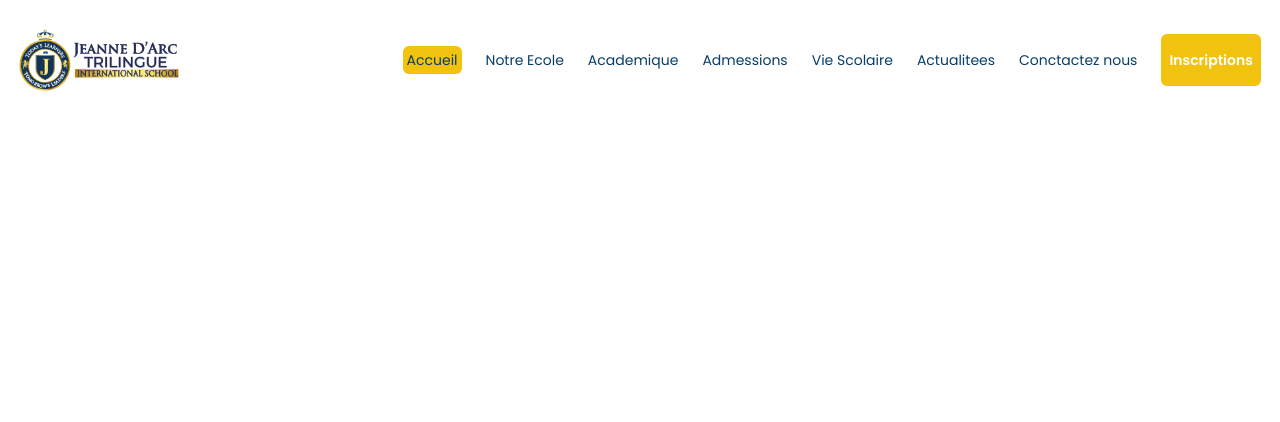
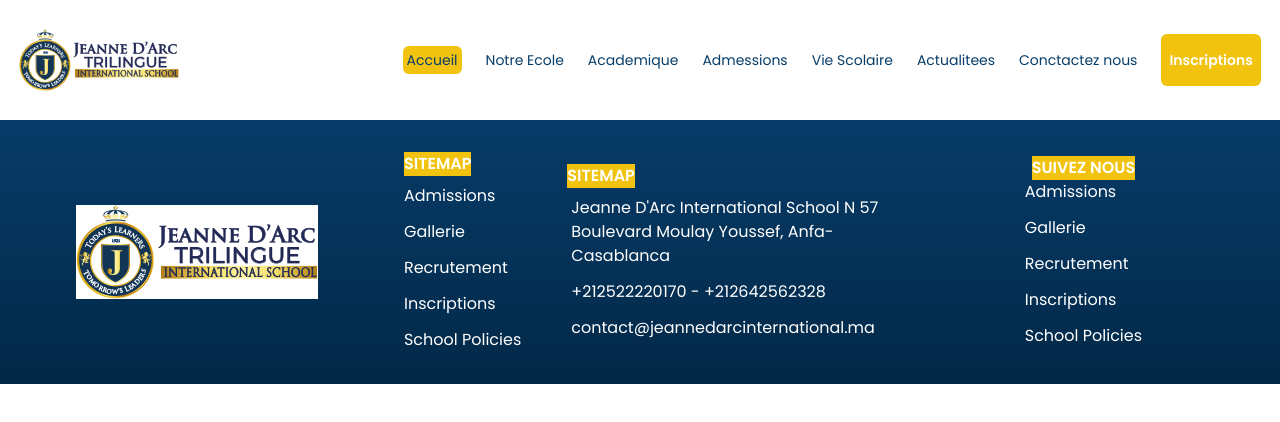
Before and after one commit to Afifi24/Triligue_School, a React (Vite) app: page / in a window 1280 px wide. Shown: the top 422 px of the page. Built offline with nearby package versions, Linux system fonts and the light colour scheme.

Commit message:
add footer

```diff
--- a/src/App.jsx
+++ b/src/App.jsx
@@ -1,9 +1,11 @@
 import React from 'react'
 import Navbar from './components/Navbar'
+import Footer from './components/Footer'
 const App = () => {
   return (
     <>
      <Navbar/>
+     <Footer/>
     </>
   )
 }
--- /dev/null
+++ b/src/components/Footer.jsx
@@ -0,0 +1,57 @@
+import React from 'react'
+import Logo from '../assets/Logo.png'
+const Footer = () => {
+  return (
+    <footer className=' min-h-[40vh] text-white'>
+        <div className='gradientbg'>
+        <div className='w-[97%]  m-auto  2xl:w-[93%]'>
+              <div className='grid  gap-8 py-8 px-4 grid-cols-1 md:grid-cols-2 lg:grid-cols-7 place-items-center '>
+                   <div className='bg-white col-span-1 lg:col-span-2 grid place-items-center'><img src={Logo} alt="" /></div>
+                   <div className=' col-span-1 grid place-items-start  flex-col gap-2'>
+                      <p className='uppercase bg-lightYellow font-bold flex items-start justify-start text-left text-white'>sitemap</p>
+                      <ul className='flex flex-col gap-3'>
+                        <li>Admissions</li>
+                        <li>Gallerie</li>
+                        <li>Recrutement</li>
+                        <li>Inscriptions</li>
+                        <li>School Policies</li>
+                      </ul>
+                   </div>
+                   <div className=' col-span-1 lg:col-span-2 grid place-items-start flex-col gap-2'>
+                   <p className='uppercase bg-lightYellow font-bold flex items-start justify-start text-left text-white'>sitemap</p>
+                      <ul className='flex flex-col gap-3'>
+                        <li className='flex items-start gap-1'>
+                            <img src="" alt="" />
+                            <span>Jeanne D'Arc International School N 57 Boulevard Moulay Youssef, Anfa-Casablanca</span>
+                        </li>
+                        <li className='flex items-start gap-1'>
+                            <img src="" alt="" />
+                            <span>+212522220170 - +212642562328</span>
+                        </li>
+                        <li className='flex items-start gap-1'>
+                            <img src="" alt="" />
+                            <span>contact@jeannedarcinternational.ma</span>
+                        </li>
+
+
+                      </ul>
+
+                     </div>
+                   <div className=' col-span-1 lg:col-span-2 grid place-items-center'>
+                   <p className='uppercase bg-lightYellow font-bold flex items-start justify-start text-left text-white'>suivez nous</p>
+                      <ul className='flex flex-col gap-3'>
+                        <li>Admissions</li>
+                        <li>Gallerie</li>
+                        <li>Recrutement</li>
+                        <li>Inscriptions</li>
+                        <li>School Policies</li>
+                      </ul>
+                   </div>
+              </div>
+        </div>
+        </div>
+    </footer>
+  )
+}
+
+export default Footer
--- a/src/components/Navbar.jsx
+++ b/src/components/Navbar.jsx
@@ -2,9 +2,9 @@
 import Logo from '../assets/Logo.png'
 const Navbar = () => {
   return (
-    <div className='' >
+    <nav className='' >
        {/* desktop navbar */}
-        <nav className=' w-[97%] 2xl:w-[93%] min-h-[15vh] hidden   m-auto lg:flex itmes-center justify-center'>
+        <div className=' w-[97%] 2xl:w-[93%] min-h-[15vh] hidden   m-auto lg:flex itmes-center justify-center'>
              <div className='flex w-full items-center justify-between'>
                  <div>
                     <img className='w-40' src={Logo} alt="" />
@@ -20,11 +20,11 @@
                     <a className='text-white duration-500 py-4 font-semibold bg-lightYellow px-2 rounded-md' href='#'>Inscriptions</a>
                  </ul>
              </div>
-        </nav>
+        </div>
        {/* mobile navbar */}
 
 
-    </div>
+    </nav>
   )
 }
 
--- a/src/index.css
+++ b/src/index.css
@@ -12,3 +12,8 @@
     font-family: 'Poppins', sans-serif;
 
 }
+
+
+.gradientbg{
+background: linear-gradient(to bottom, #073C69,#022847);
+}
```
